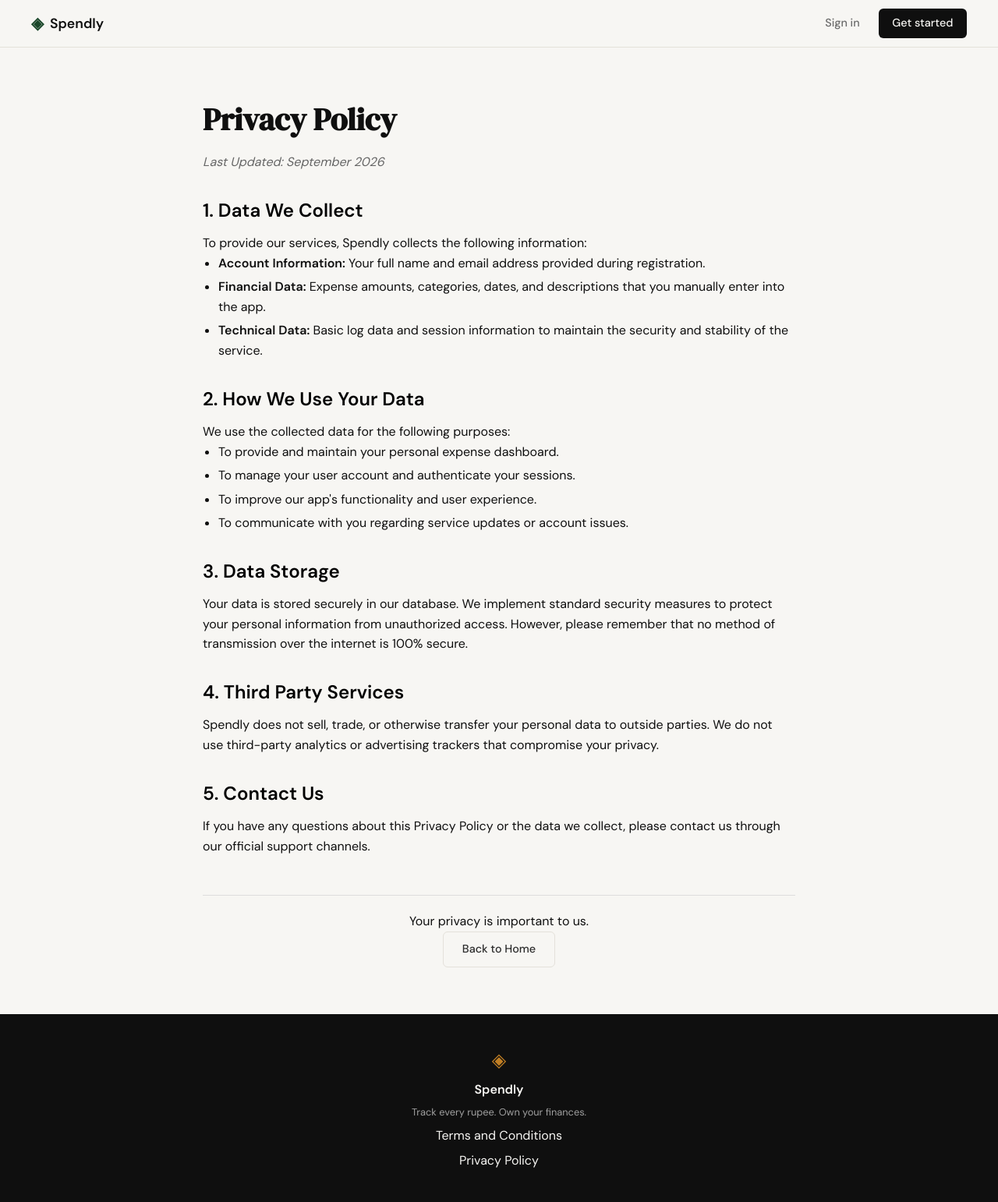
After one commit to sankets96/Expencetracker-using-claudecode, a Flask app: page /privacy in a window 1280 px wide. The commit adds this page. Shown: the whole page at 78% size. Run offline with Flask 3, Linux system fonts and the light colour scheme.

Commit message:
Add Privacy Policy page

```diff
--- a/app.py
+++ b/app.py
@@ -18,6 +18,11 @@ def landing():
 @app.route("/terms")
 def terms():
     return render_template("terms.html")
+
+
+@app.route("/privacy")
+def privacy():
+    return render_template("privacy.html")
 
 
 @app.route("/register", methods=["GET", "POST"])
--- a/templates/base.html
+++ b/templates/base.html
@@ -44,7 +44,7 @@
             <span class="footer-name">Spendly</span>
             <p class="footer-copy">Track every rupee. Own your finances.</p>
             <a href="{{ url_for('terms') }}">Terms and Conditions</a>
-            <a href="#">Privacy Policy</a>
+            <a href="{{ url_for('privacy') }}">Privacy Policy</a>
         </div>
     </footer>
 
--- /dev/null
+++ b/templates/privacy.html
@@ -0,0 +1,93 @@
+{% extends "base.html" %}
+
+{% block title %}Privacy Policy — Spendly{% endblock %}
+
+{% block content %}
+<div class="privacy-container">
+    <h1>Privacy Policy</h1>
+    <p class="last-updated">Last Updated: September 2026</p>
+
+    <section class="privacy-section">
+        <h2>1. Data We Collect</h2>
+        <p>To provide our services, Spendly collects the following information:</p>
+        <ul>
+            <li><strong>Account Information:</strong> Your full name and email address provided during registration.</li>
+            <li><strong>Financial Data:</strong> Expense amounts, categories, dates, and descriptions that you manually enter into the app.</li>
+            <li><strong>Technical Data:</strong> Basic log data and session information to maintain the security and stability of the service.</li>
+        </ul>
+    </section>
+
+    <section class="privacy-section">
+        <h2>2. How We Use Your Data</h2>
+        <p>We use the collected data for the following purposes:</p>
+        <ul>
+            <li>To provide and maintain your personal expense dashboard.</li>
+            <li>To manage your user account and authenticate your sessions.</li>
+            <li>To improve our app's functionality and user experience.</li>
+            <li>To communicate with you regarding service updates or account issues.</li>
+        </ul>
+    </section>
+
+    <section class="privacy-section">
+        <h2>3. Data Storage</h2>
+        <p>Your data is stored securely in our database. We implement standard security measures to protect your personal information from unauthorized access. However, please remember that no method of transmission over the internet is 100% secure.</p>
+    </section>
+
+    <section class="privacy-section">
+        <h2>4. Third Party Services</h2>
+        <p>Spendly does not sell, trade, or otherwise transfer your personal data to outside parties. We do not use third-party analytics or advertising trackers that compromise your privacy.</p>
+    </section>
+
+    <section class="privacy-section">
+        <h2>5. Contact Us</h2>
+        <p>If you have any questions about this Privacy Policy or the data we collect, please contact us through our official support channels.</p>
+    </section>
+
+    <div class="privacy-footer">
+        <p>Your privacy is important to us.</p>
+        <a href="{{ url_for('landing') }}" class="btn-ghost">Back to Home</a>
+    </div>
+</div>
+
+<style>
+    .privacy-container {
+        max-width: 800px;
+        margin: 40px auto;
+        padding: 20px;
+        line-height: 1.6;
+        color: var(--text-color);
+    }
+    .privacy-container h1 {
+        font-family: 'DM Serif Display', serif;
+        font-size: 2.5rem;
+        margin-bottom: 10px;
+    }
+    .last-updated {
+        color: #666;
+        font-style: italic;
+        margin-bottom: 30px;
+    }
+    .privacy-section {
+        margin-bottom: 30px;
+    }
+    .privacy-section h2 {
+        font-family: 'DM Sans', sans-serif;
+        font-size: 1.5rem;
+        margin-bottom: 10px;
+        color: var(--brand-color, #000);
+    }
+    .privacy-section ul {
+        margin-left: 20px;
+        margin-bottom: 10px;
+    }
+    .privacy-section li {
+        margin-bottom: 5px;
+    }
+    .privacy-footer {
+        margin-top: 50px;
+        padding-top: 20px;
+        border-top: 1px solid #ddd;
+        text-align: center;
+    }
+</style>
+{% endblock %}
```
